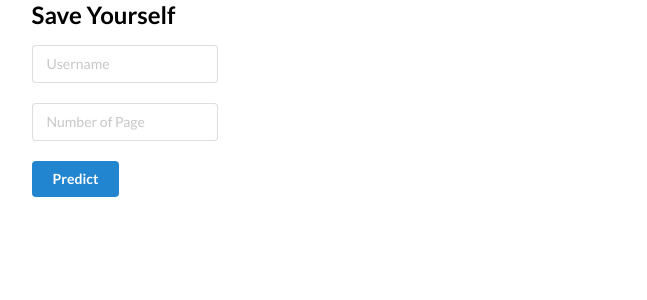
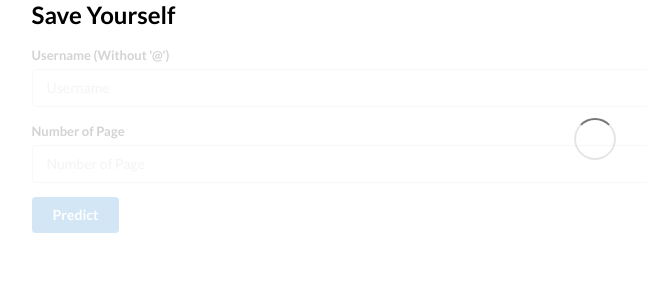
Before and after one commit to dickys11/save-yourself-ui, a Flask app: page / in a window 1280 px wide. Shown: the top 300 px of the page, without its empty margins (45-692 px from the left). Run offline with Flask 2, Linux system fonts and the light colour scheme; some libraries are stand-ins or nearby versions.

Commit message:
change the form class to add more animation. add pattern to input form

```diff
--- a/templates/home.html
+++ b/templates/home.html
@@ -1,17 +1,15 @@
 {% extends "layout.html"%}
 
 {% block content %}
-<form action="#" method="post">
-    <div class="ui input">
-        <input type="text" placeholder="Username" name="username" required autocomplete="off">
+<form class="ui loading form" action="#" method="post">
+    <div class="field">
+        <label>Username (Without '@')</label>
+        <input type="text" placeholder="Username" name="username" required autocomplete="off" pattern="^[a-zA-Z0-9_]+$">
     </div>
-    <br>
-    <br>
-    <div class="ui input" >
+    <div class="field">
+        <label>Number of Page</label>
         <input type="number" placeholder="Number of Page" name="numpage" required autocomplete="off">
     </div>
-    <br>
-    <br>
     <button class="ui primary button" type="submit" value="submit">
         Predict
     </button>
```
